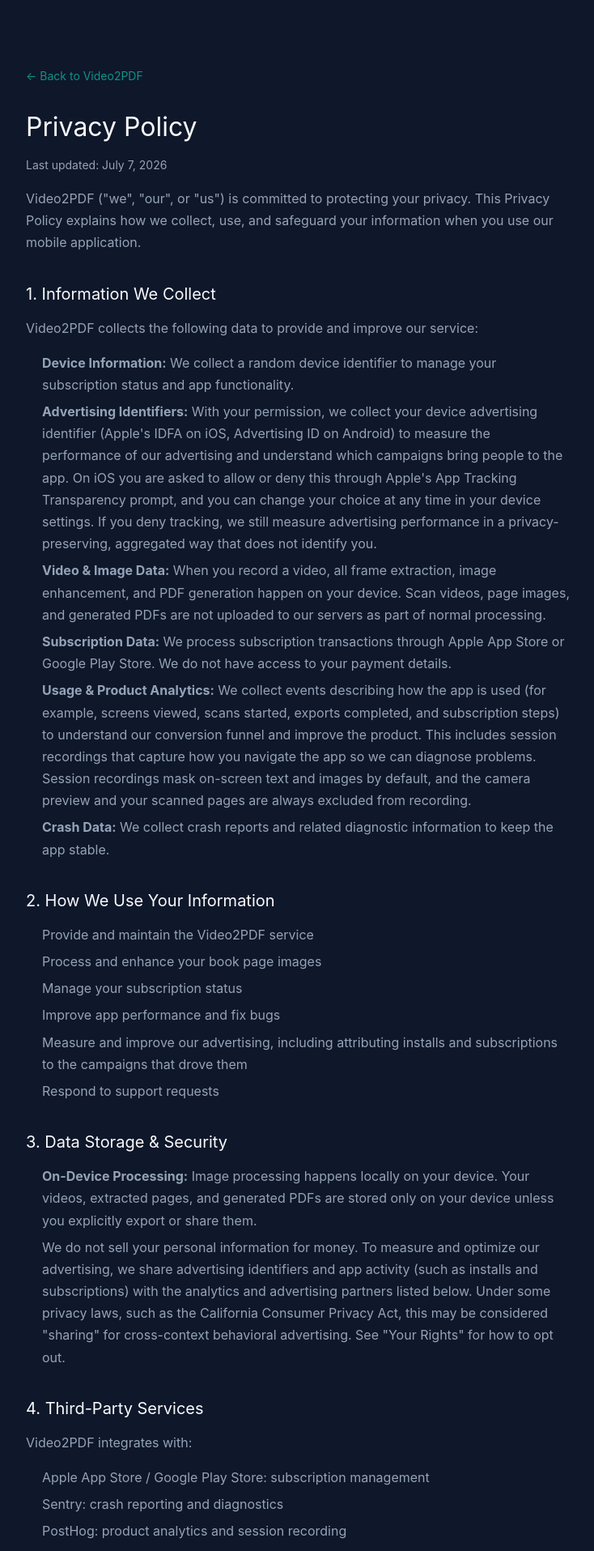
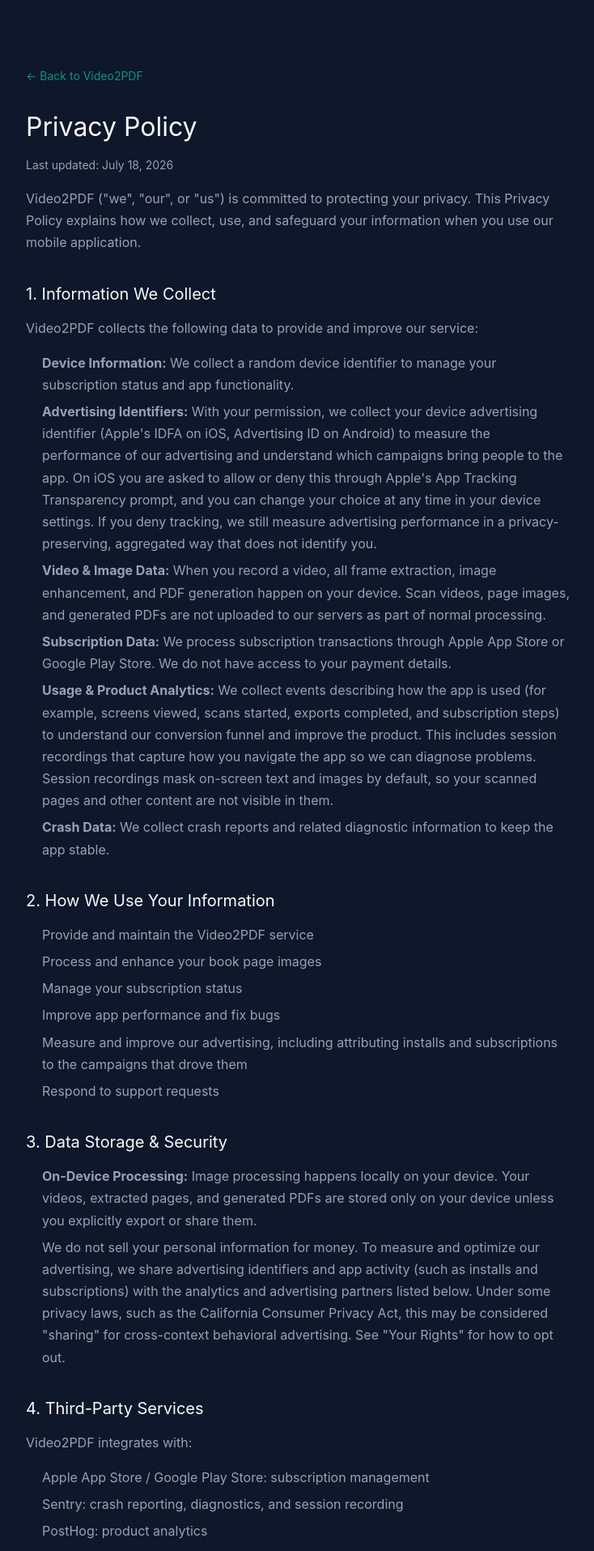
Before and after one commit to metro68/video2pdf-site, a Next.js app: page /privacy in a window 1280 px wide. Shown: the top 1915 px of the page at 81% size, without its empty margins (272-1006 px from the left). Built offline with nearby package versions, Linux system fonts and the light colour scheme.

Commit message:
Correct session recording vendor in privacy policy
Session recording is Sentry's replay integration, not PostHog. Also soften
the recording-exclusion claim to match Sentry's actual default masking.

```diff
--- a/app/privacy/page.tsx
+++ b/app/privacy/page.tsx
@@ -61,7 +61,7 @@ export default function PrivacyPage() {
           ← Back to Video2PDF
         </a>
         <h1>Privacy Policy</h1>
-        <p className="updated">Last updated: July 7, 2026</p>
+        <p className="updated">Last updated: July 18, 2026</p>
 
         <p>
           Video2PDF ("we", "our", or "us") is committed to protecting your privacy. This Privacy
@@ -97,10 +97,10 @@ export default function PrivacyPage() {
           <li>
             <strong>Usage &amp; Product Analytics:</strong> We collect events describing how the app
             is used (for example, screens viewed, scans started, exports completed, and subscription
-            steps) to understand our conversion funnel and improve the product. This includes session
-            recordings that capture how you navigate the app so we can diagnose problems. Session
-            recordings mask on-screen text and images by default, and the camera preview and your
-            scanned pages are always excluded from recording.
+            steps) to understand our conversion funnel and improve the product. This includes
+            session recordings that capture how you navigate the app so we can diagnose problems.
+            Session recordings mask on-screen text and images by default, so your scanned pages and
+            other content are not visible in them.
           </li>
           <li>
             <strong>Crash Data:</strong> We collect crash reports and related diagnostic information
@@ -141,8 +141,8 @@ export default function PrivacyPage() {
         <p>Video2PDF integrates with:</p>
         <ul>
           <li>Apple App Store / Google Play Store: subscription management</li>
-          <li>Sentry: crash reporting and diagnostics</li>
-          <li>PostHog: product analytics and session recording</li>
+          <li>Sentry: crash reporting, diagnostics, and session recording</li>
+          <li>PostHog: product analytics</li>
           <li>AppsFlyer: advertising attribution and measurement</li>
           <li>
             Meta (Facebook): advertising attribution and measurement for Facebook and Instagram
```
